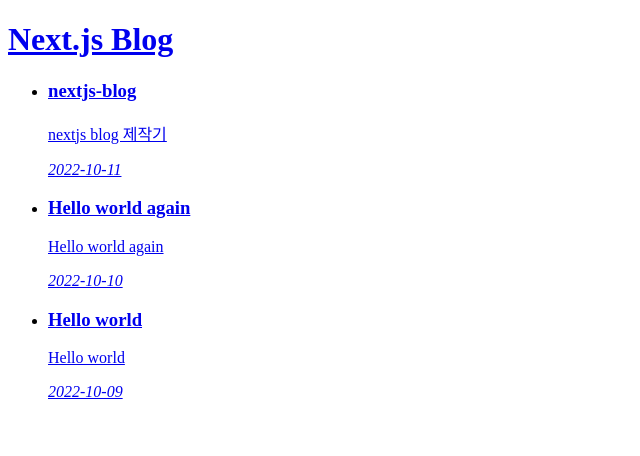
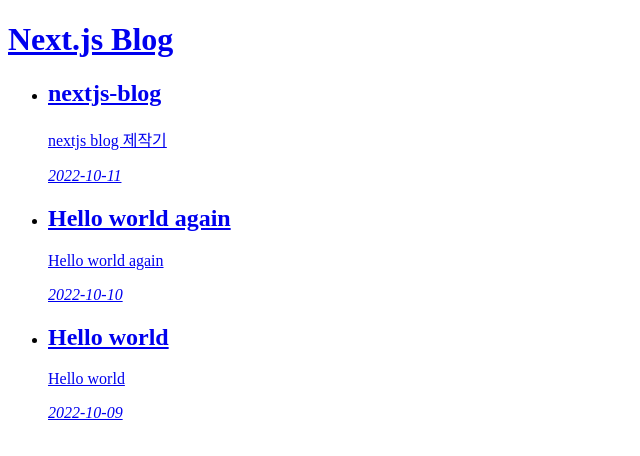
Before and after one commit to uhgenie7/nextjs-blog-challenge, a Next.js app: page / in a window 1280 px wide. Shown: the top 456 px of the page, without its empty margins (0-640 px from the left). Built offline with nearby package versions, Linux system fonts and the light colour scheme.

Commit message:
Refactor: (#5) Heading elements 수정
- Heading elements are in a sequentially-descending order
- h3 -> h2

```diff
--- a/src/components/ui/PreviewPost.tsx
+++ b/src/components/ui/PreviewPost.tsx
@@ -7,9 +7,9 @@
       <Link href={`/posts/${encodeURIComponent(slug)}`}>
         <a>
           <div>
-            <h3 className="mt-0 text-4xl font-normal leading-normal text-pink-800">
+            <h2 className="mt-0 text-4xl font-normal leading-normal text-pink-800">
               {title}
-            </h3>
+            </h2>
             <p className="mt-0 font-normal leading-normal text-pink-800">
               {description}
             </p>
```
